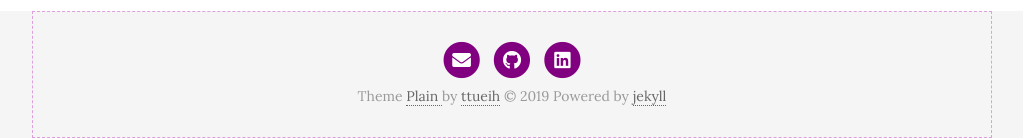
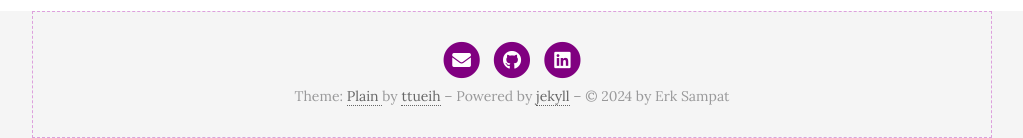
Before and after one commit to haydenghosh/haydenghosh.github.io, a Jekyll site: the page built from index.html, in a window 1280 px wide. Shown: the part 795-933 px from the top of the page, without its empty margins (128-1151 px from the left). Built offline with Jekyll 4.4.1, drawn with Linux system fonts in a browser that asks for light colours; nearby versions of some CDN libraries; formulas are drawn with MathJax 3.

Commit message:
update footer

```diff
--- a/_includes/footer.html
+++ b/_includes/footer.html
@@ -24,9 +24,7 @@
     </div>
     <div class="footer center footer-text">
         <section class="small-font">
-            Theme <a href="https://github.com/ttueih/jekyll-plain"> Plain </a> by <a href="http://ttueih.github.io">ttueih</a>
-            © 2019
-            Powered by <a href="https://github.com/jekyll/jekyll">jekyll</a>
+            Theme: <a href="https://github.com/ttueih/jekyll-plain"> Plain </a> by <a href="http://ttueih.github.io">ttueih</a> – Powered by <a href="https://github.com/jekyll/jekyll">jekyll</a> – © 2024 by Erk Sampat
             </section>
      </div>
   </div>
```
